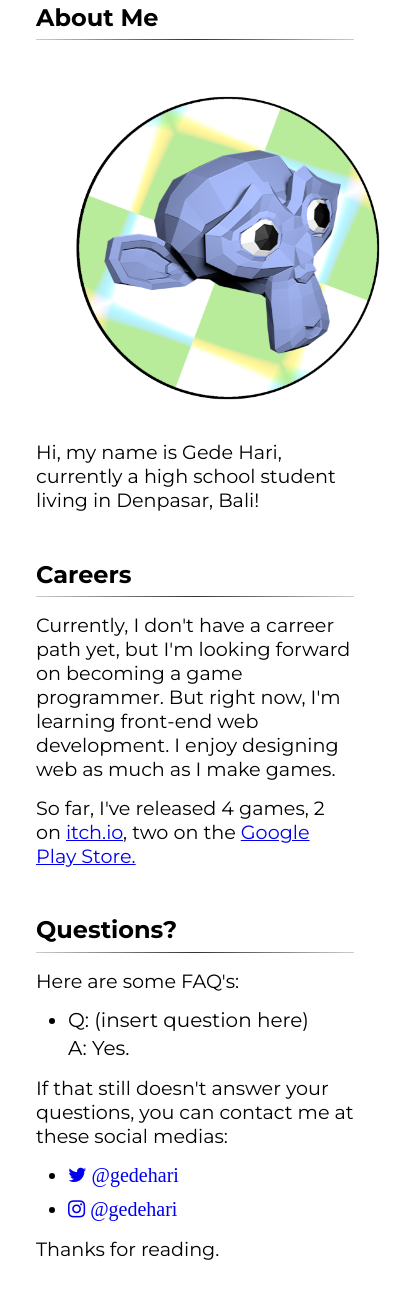
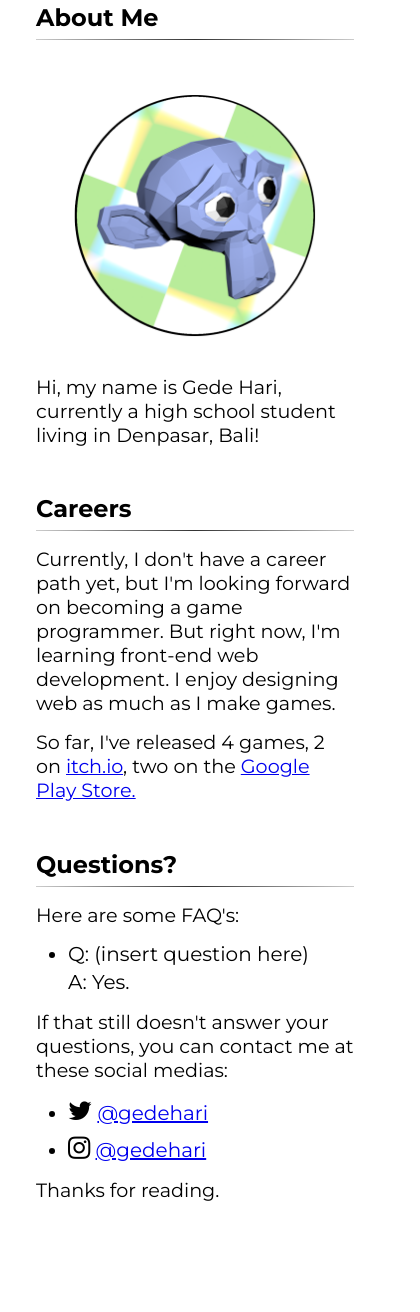
Before and after one commit to gedehari/gedehari.github.io, a plain HTML site: page index.html in a window 390 px wide. Shown: the part 29-1341 px from the top of the page, 420 px wide, since content can reach past the window. After the commit the page ends 1310 px from the top, so only its background shows below. Drawn offline with Linux system fonts and the light colour scheme.

Commit message:
Fixing typo, social media buttons, and avatar css.

```diff
--- a/css/main.css
+++ b/css/main.css
@@ -119,7 +119,7 @@ div.main hr {
 }
 
 ul.social-medias .fa {
-    text-decoration: none;
+    font-size: 1.3em;
 }
 
 @media (max-width: 1340px) {
@@ -141,6 +141,14 @@ ul.social-medias .fa {
         margin-left: 0;
     }
 
+    div.main img.avatar {
+        display: block;
+        margin: auto;
+        width: 20em;
+        max-width: 80%;
+        height: auto;
+    }
+
     div.main section {
         padding-bottom: 2em;
     }
--- a/index.html
+++ b/index.html
@@ -28,7 +28,7 @@
         <section>
             <h1 id="careers">Careers</h1>
             <hr>
-            <p>Currently, I don't have a carreer path yet, but I'm looking forward on becoming a game programmer. But right now, I'm learning front-end web development. I enjoy designing web as much as I make games.</p>
+            <p>Currently, I don't have a career path yet, but I'm looking forward on becoming a game programmer. But right now, I'm learning front-end web development. I enjoy designing web as much as I make games.</p>
             <p>So far, I've released 4 games, 2 on <a href="https://gedehari.itch.io/">itch.io</a>, two on the <a href="https://play.google.com/store/apps/dev?id=8256281185860058192">Google Play Store.</a></p>
         </section>
         <section>
@@ -44,8 +44,8 @@
             </ul>
             <p>If that still doesn't answer your questions, you can contact me at these social medias:</p>
             <ul class="social-medias">
-                <li><a href="https://twitter.com/gedehari" class="fa fa-twitter"> @gedehari</a></li>
-                <li><a href="http://instagram.com/gedehari/" class="fa fa-instagram"> @gedehari</a></li>
+                <li><span class="fa fa-twitter"></span> <a href="https://twitter.com/gedehari">@gedehari</a></li>
+                <li><span class="fa fa-instagram"></span> <a href="http://instagram.com/gedehari/">@gedehari</a></li>
             </ul>
             <p>Thanks for reading.</p>
         </section>
```
